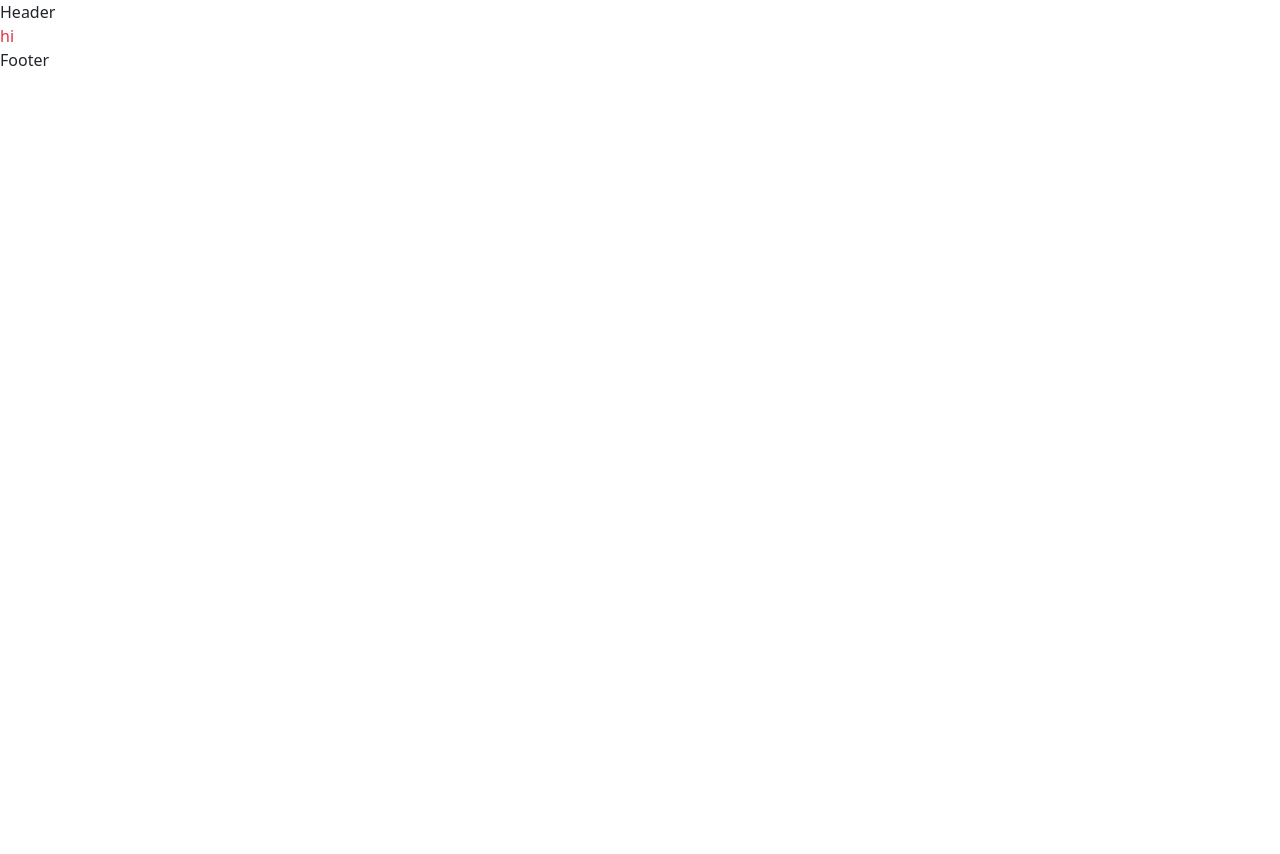
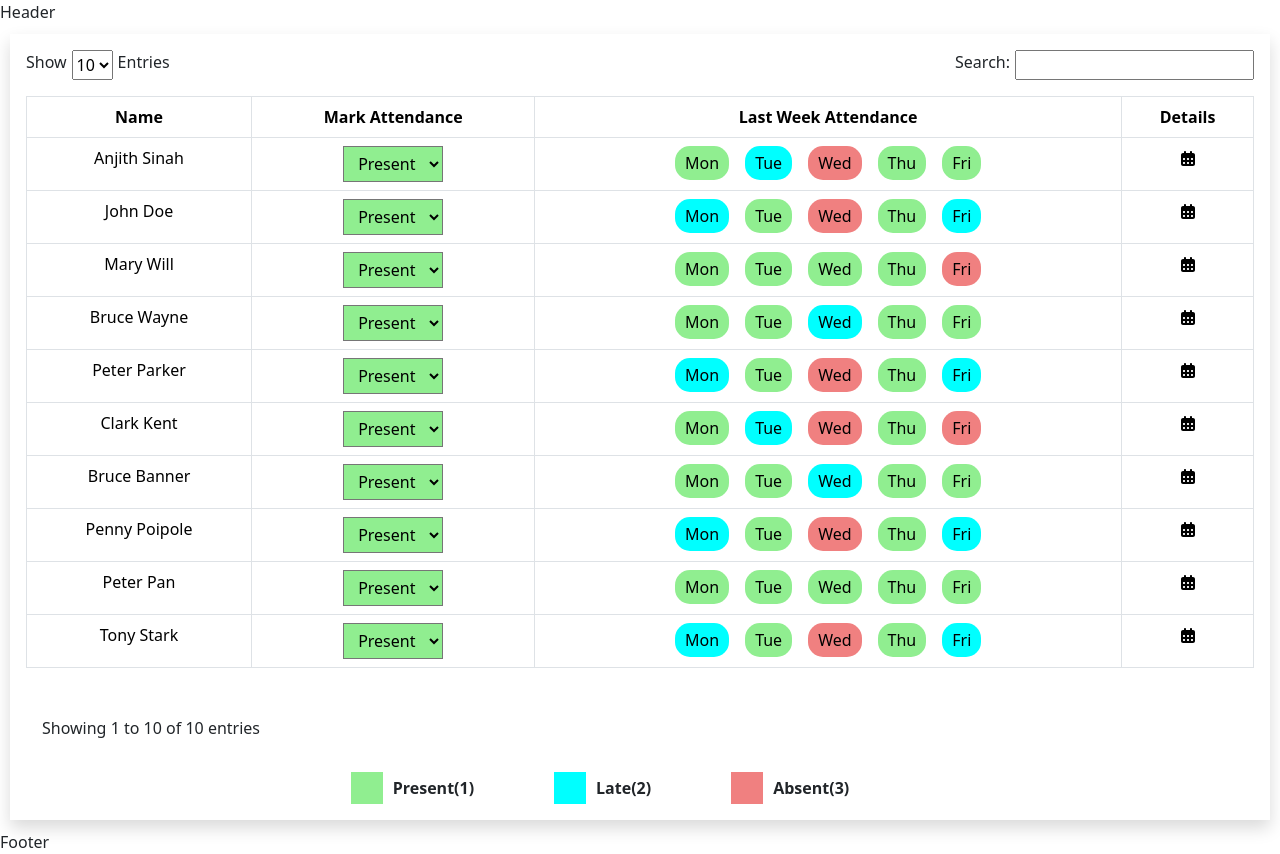
Before and after one commit to sudhin-1/crud-platform_oct, a React (Vite) app: page /attendance in a window 1280 px wide. Before the commit the page ends 800 px from the top, so only its background shows below. Built offline with nearby package versions, Linux system fonts and the light colour scheme.

Commit message:
style: add weeklyAttendancePage

```diff
--- a/package.json
+++ b/package.json
@@ -4,12 +4,15 @@
   "version": "0.0.0",
   "type": "module",
   "scripts": {
-    "dev": "vite",
+    "dev": "vite --open",
     "build": "vite build",
     "lint": "eslint .",
     "preview": "vite preview"
   },
   "dependencies": {
+    "@fortawesome/fontawesome-svg-core": "^7.1.0",
+    "@fortawesome/free-solid-svg-icons": "^7.1.0",
+    "@fortawesome/react-fontawesome": "^3.1.0",
     "bootstrap": "^5.3.8",
     "react": "^19.1.1",
     "react-bootstrap": "^2.10.10",
--- a/src/App.jsx
+++ b/src/App.jsx
@@ -1,13 +1,21 @@
 import "./App.css";
 import Footer from "./components/Footer";
 import Header from "./components/Header";
+import WeeklyAttendance from "./pages/WeeklyAttendance";
 
 function App() {
+	const appContainerStyle = {
+		display: "flex",
+		flexDirection: "column",
+		minHeight: "100vh",
+	};
 	return (
 		<>
-			<Header />
-			<div className="text-danger">hi</div>
-			<Footer />
+			<div className="app-container" style={appContainerStyle}>
+				<Header />
+				<WeeklyAttendance />
+				<Footer />
+			</div>
 		</>
 	);
 }
--- /dev/null
+++ b/src/css/WeeklyAttendance.css
@@ -0,0 +1,74 @@
+.table-container {
+	margin: 10px;
+	padding: 1em;
+
+	flex-grow: 1;
+	overflow-y: auto;
+	display: flex;
+	flex-direction: column;
+	gap: 1em;
+}
+
+.entries-container {
+	display: flex;
+	justify-content: space-between;
+}
+
+.entries {
+	display: flex;
+	gap: 5px;
+}
+
+.btn-details {
+	border: none;
+	background-color: transparent;
+}
+
+.day-pills {
+	display: flex;
+	justify-content: center;
+	align-items: center;
+	gap: 1em;
+	font-weight: 500;
+}
+
+.day {
+	padding: 5px 10px;
+	border-radius: 15px;
+}
+
+.attendance-select {
+	padding: 5px 10px;
+	cursor: pointer;
+}
+
+.present {
+	background-color: lightgreen;
+}
+
+.late {
+	background-color: aqua;
+}
+
+.absent {
+	background-color: lightcoral;
+}
+
+.holiday {
+	background-color: yellow;
+}
+
+.leave {
+	background-color: violet;
+}
+
+.pagination-container {
+	display: flex;
+	justify-content: space-between;
+	align-items: center;
+	padding: 1rem;
+}
+
+.btn-pagination {
+	background-color: transparent;
+}
--- /dev/null
+++ b/src/pages/WeeklyAttendance.jsx
@@ -0,0 +1,343 @@
+import { faCalendarDays } from "@fortawesome/free-solid-svg-icons";
+import { FontAwesomeIcon } from "@fortawesome/react-fontawesome";
+import Table from "react-bootstrap/Table";
+import "../css/WeeklyAttendance.css";
+import { useState } from "react";
+
+const initialUsers = [
+	{
+		id: 1,
+		name: "Anjith Sinah",
+		todaysAttendance: "present",
+		attendance: {
+			monday: "present",
+			tuesday: "late",
+			wednesday: "absent",
+			thursday: "present",
+			friday: "present",
+		},
+	},
+	{
+		id: 2,
+		name: "John Doe",
+		todaysAttendance: "present",
+		attendance: {
+			monday: "late",
+			tuesday: "present",
+			wednesday: "absent",
+			thursday: "present",
+			friday: "late",
+		},
+	},
+	{
+		id: 3,
+		name: "Mary Will",
+		todaysAttendance: "present",
+		attendance: {
+			monday: "present",
+			tuesday: "present",
+			wednesday: "present",
+			thursday: "present",
+			friday: "absent",
+		},
+	},
+	{
+		id: 4,
+		name: "Bruce Wayne",
+		todaysAttendance: "present",
+		attendance: {
+			monday: "present",
+			tuesday: "present",
+			wednesday: "late",
+			thursday: "present",
+			friday: "present",
+		},
+	},
+	{
+		id: 5,
+		name: "Peter Parker",
+		todaysAttendance: "present",
+		attendance: {
+			monday: "late",
+			tuesday: "present",
+			wednesday: "absent",
+			thursday: "present",
+			friday: "late",
+		},
+	},
+	{
+		id: 6,
+		name: "Clark Kent",
+		todaysAttendance: "present",
+		attendance: {
+			monday: "present",
+			tuesday: "late",
+			wednesday: "absent",
+			thursday: "present",
+			friday: "absent",
+		},
+	},
+	{
+		id: 7,
+		name: "Bruce Banner",
+		todaysAttendance: "present",
+		attendance: {
+			monday: "present",
+			tuesday: "present",
+			wednesday: "late",
+			thursday: "present",
+			friday: "present",
+		},
+	},
+	{
+		id: 8,
+		name: "Penny Poipole",
+		todaysAttendance: "present",
+		attendance: {
+			monday: "late",
+			tuesday: "present",
+			wednesday: "absent",
+			thursday: "present",
+			friday: "late",
+		},
+	},
+	{
+		id: 9,
+		name: "Peter Pan",
+		todaysAttendance: "present",
+		attendance: {
+			monday: "present",
+			tuesday: "present",
+			wednesday: "present",
+			thursday: "present",
+			friday: "present",
+		},
+	},
+	{
+		id: 10,
+		name: "Tony Stark",
+		todaysAttendance: "present",
+		attendance: {
+			monday: "late",
+			tuesday: "present",
+			wednesday: "absent",
+			thursday: "present",
+			friday: "late",
+		},
+	},
+];
+
+function WeeklyAttendance() {
+	const isAdminLogin = true;
+
+	const [users, setUsers] = useState(initialUsers);
+	const [entriesToShow, setEntriesToShow] = useState(10);
+
+	// pagination
+	const [currentPage, setCurrentPage] = useState(1);
+
+	// search students
+	const [searchQuery, setSearchQuery] = useState("");
+
+	function handleAttendanceChange(userId, newStatus) {
+		setUsers((prevUser) => {
+			return prevUser.map((user) => {
+				if (user.id === userId) {
+					return {
+						...user,
+						todaysAttendance: newStatus,
+					};
+				}
+				return user;
+			});
+		});
+	}
+
+	const filteredUsers = users.filter((user) =>
+		user.name.toLowerCase().includes(searchQuery.toLowerCase())
+	);
+
+	const totalUsers = filteredUsers.length;
+	const totalPages = Math.ceil(totalUsers / entriesToShow);
+
+	const startIndex = (currentPage - 1) * entriesToShow;
+	const endIndex = startIndex + entriesToShow;
+
+	const usersForCurrentPage = filteredUsers.slice(startIndex, endIndex);
+
+	const userData = usersForCurrentPage.map((user, index) => (
+		<tr key={index}>
+			<td className="text-center">{user.name}</td>
+			{isAdminLogin ? (
+				<td className="text-center">
+					<select
+						name="attendance"
+						className={`attendance-select ${user.todaysAttendance}`}
+						data-id={user.id}
+						value={user.todaysAttendance}
+						onChange={(e) => handleAttendanceChange(user.id, e.target.value)}
+					>
+						<option className="present" value="present">
+							Present
+						</option>
+						<option className="late" value="late">
+							Late
+						</option>
+						<option className="absent" value="absent">
+							Absent
+						</option>
+					</select>
+				</td>
+			) : null}
+			<td className="text-center">
+				<div className="day-pills">
+					<div className={`day ${user.attendance.monday}`}>Mon</div>
+					<div className={`day ${user.attendance.tuesday}`}>Tue</div>
+					<div className={`day ${user.attendance.wednesday}`}>Wed</div>
+					<div className={`day ${user.attendance.thursday}`}>Thu</div>
+					<div className={`day ${user.attendance.friday}`}>Fri</div>
+				</div>
+			</td>
+			<td className="text-center">
+				<button className="btn-details">
+					<FontAwesomeIcon icon={faCalendarDays} />
+				</button>
+			</td>
+		</tr>
+	));
+
+	//  handlers for pagination and entries change
+	const handleEntriesChange = (e) => {
+		setEntriesToShow(Number(e.target.value));
+		setCurrentPage(1);
+	};
+
+	const goToPreviousPage = () => {
+		setCurrentPage((prevPage) => Math.max(prevPage - 1, 1));
+	};
+
+	const goToNextPage = () => {
+		setCurrentPage((prevPage) => Math.min(prevPage + 1, totalPages));
+	};
+
+	// search students
+	function handleSearchQuery(e) {
+		setSearchQuery(e.target.value);
+		setCurrentPage(1);
+	}
+
+	return (
+		<div className="table-container shadow">
+			<div className="entries-container">
+				{/* select number of entries to show  */}
+				<div className="entries">
+					<label htmlFor="entries-number">Show</label>
+					<select
+						name="entries-number"
+						value={entriesToShow}
+						onChange={handleEntriesChange}
+					>
+						<option value="5">5</option>
+						<option value="10">10</option>
+						<option value="15">15</option>
+						<option value="20">20</option>
+					</select>
+					<span>Entries</span>
+				</div>
+				{/* search entry  */}
+				<div className="entries">
+					<label htmlFor="search-entry">Search:</label>
+					<input
+						type="text"
+						name="search-entry"
+						value={searchQuery}
+						onChange={handleSearchQuery}
+					/>
+				</div>
+			</div>
+			{/* Table  */}
+			<div className="table-data">
+				<Table bordered hover>
+					<thead>
+						<tr>
+							<th className="text-center">Name</th>
+							{isAdminLogin ? (
+								<th className="text-center">Mark Attendance</th>
+							) : null}
+							<th className="text-center">Last Week Attendance</th>
+							<th className="text-center">Details</th>
+						</tr>
+					</thead>
+					<tbody>{userData}</tbody>
+				</Table>
+			</div>
+
+			{/*  Add the pagination controls UI */}
+			<div className="pagination-container">
+				<span>
+					Showing {totalUsers === 0 ? 0 : startIndex + 1} to{" "}
+					{Math.min(endIndex, totalUsers)} of {totalUsers} entries
+				</span>
+
+				{totalPages > 1 && (
+					<div className="pagination-controls">
+						<button
+							className="btn-pagination"
+							onClick={goToPreviousPage}
+							disabled={currentPage === 1}
+						>
+							&lt; Previous
+						</button>
+
+						<span style={{ margin: "0 1em" }}>
+							Page {currentPage} of {totalPages}
+						</span>
+
+						<button
+							className="btn-pagination"
+							onClick={goToNextPage}
+							disabled={currentPage === totalPages}
+						>
+							Next &gt;
+						</button>
+					</div>
+				)}
+			</div>
+
+			{/* attendance label info  */}
+			<div
+				className="label-info"
+				style={{ display: "flex", gap: "5em", justifyContent: "center" }}
+			>
+				<div
+					className="labels"
+					style={{ display: "flex", gap: "10px", alignItems: "center" }}
+				>
+					<div className="present" style={{ padding: "1em" }}></div>
+					<span style={{ fontWeight: "600" }}>Present(1)</span>
+				</div>
+				<div
+					className="labels"
+					style={{ display: "flex", gap: "10px", alignItems: "center" }}
+				>
+					<div className="late" style={{ padding: "1em" }}></div>
+					<span style={{ fontWeight: "600" }}>Late(2)</span>
+				</div>
+				<div
+					className="labels"
+					style={{ display: "flex", gap: "10px", alignItems: "center" }}
+				>
+					<div className="absent" style={{ padding: "1em" }}></div>
+					<span style={{ fontWeight: "600" }}>Absent(3)</span>
+				</div>
+
+				<div
+					className="labels"
+					style={{ display: "flex", gap: "10px", alignItems: "center" }}
+				></div>
+			</div>
+		</div>
+	);
+}
+
+export default WeeklyAttendance;
```
Also changed, not shown: 1 other file (tests, documents, lock files or other folders).
